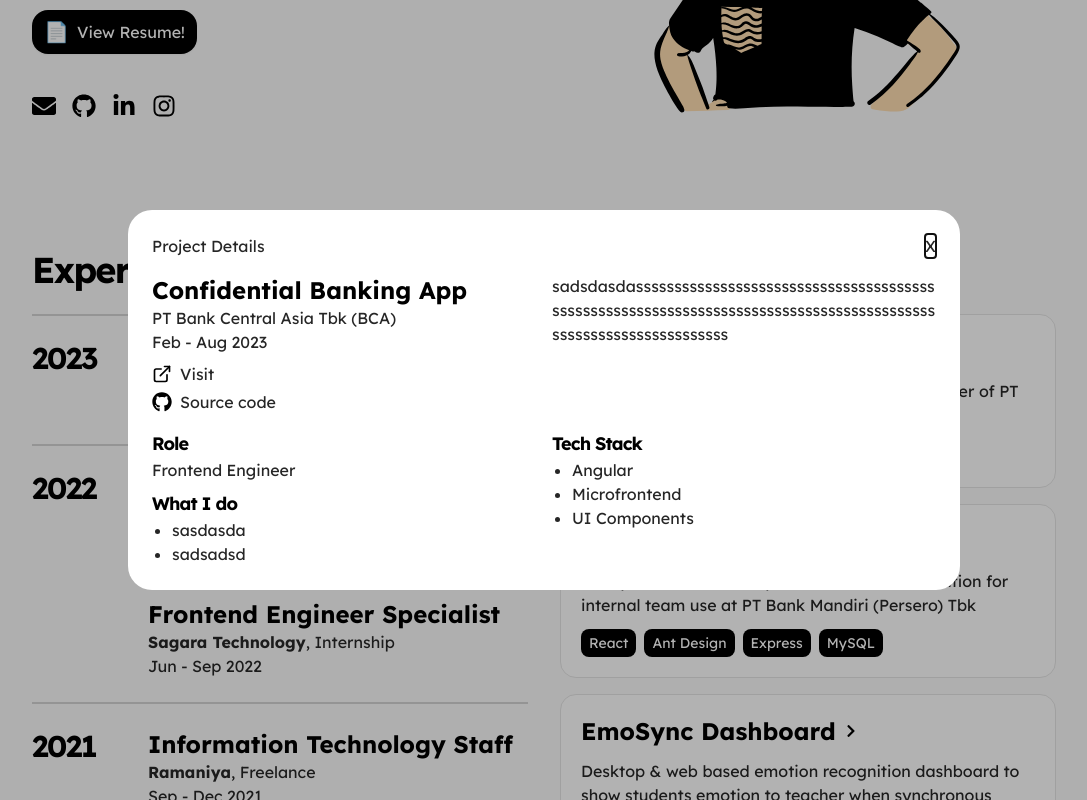
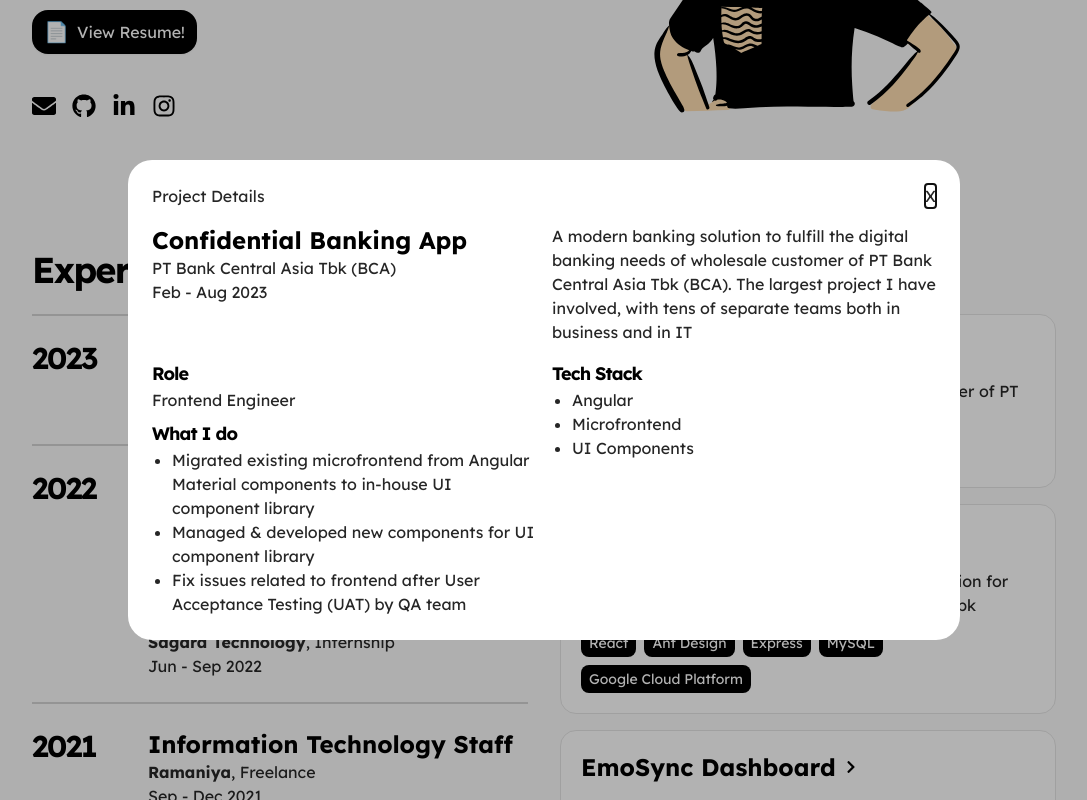
Before and after one commit to irfan44/irfannm, a Next.js app: page / in a window 1280 px wide. Both pictures are taken after a click on the element 904 px from the left and 814 px from the top of the page. Shown: the part 414-1214 px from the top of the page, without its empty margins (96-1183 px from the left). Built offline with nearby package versions, Linux system fonts and the light colour scheme.

Commit message:
content: add project details content

```diff
--- a/components/pages/home/ExperienceSummary.tsx
+++ b/components/pages/home/ExperienceSummary.tsx
@@ -1,5 +1,6 @@
 import Section from '../../layouts/Section';
 import experience from '../../../data/experience';
+import ReadMore from './ReadMore';
 
 const ExperienceSummary = () => {
   return (
@@ -33,6 +34,7 @@
             );
           })}
         </div>
+        <ReadMore url="about">View more</ReadMore>
       </Section>
     </>
   );
--- a/components/pages/home/FeaturedProject.tsx
+++ b/components/pages/home/FeaturedProject.tsx
@@ -1,6 +1,7 @@
 import Section from '../../layouts/Section';
 import projects from '../../../data/projects';
 import ProjectList from '../projects/ProjectList';
+import ReadMore from './ReadMore';
 
 const FeaturedProject = () => {
   const featuredProject = projects.filter((value) => value.isFeatured === true);
@@ -10,6 +11,7 @@
       <div className="space-y-4">
         <ProjectList projects={featuredProject} />
       </div>
+      <ReadMore url="projects">View all projects</ReadMore>
     </Section>
   );
 };
--- a/components/pages/home/ReadMore.tsx
+++ b/components/pages/home/ReadMore.tsx
@@ -1,11 +1,17 @@
 import Link from 'next/link';
 import { HiArrowNarrowRight } from 'react-icons/hi';
+import { ReactNode } from 'react';
 
-const ReadMore = () => {
+type Props = {
+  children: ReactNode;
+  url: string;
+};
+
+const ReadMore = (props: Props) => {
   return (
-    <Link href="/pages/blog" passHref>
+    <Link href={`/${props.url}`} passHref>
       <p className="mt-4 font-medium flex items-center hover:cursor-pointer hover:underline text-black dark:text-white">
-        Read all posts
+        {props.children}
         <HiArrowNarrowRight className="text-xl ml-1" />
       </p>
     </Link>
--- a/components/pages/projects/ProjectCard.tsx
+++ b/components/pages/projects/ProjectCard.tsx
@@ -18,6 +18,7 @@
   overview,
   date,
   role,
+  type,
 }: Projects) => {
   const [isOpen, setIsOpen] = useState(false);
 
@@ -55,8 +56,8 @@
         className="relative z-50"
       >
         <div className="fixed inset-0 bg-black/30" aria-hidden="true" />
-        <div className="fixed inset-0 flex items-center justify-center p-4">
-          <Dialog.Panel className="space-y-4 mx-auto w-2/3 rounded-3xl bg-white p-6 dark:bg-neutral-800">
+        <div className="fixed inset-0 flex items-center justify-center p-4 overflow-scroll md:overflow-hidden">
+          <Dialog.Panel className="space-y-4 mx-auto w-full lg:w-2/3 rounded-3xl bg-white p-6 my-4  dark:bg-neutral-800">
             {images && (
               <Image
                 src={`/assets/projects/${images[0]}`}
@@ -107,11 +108,19 @@
                   )}
                 </div>
               </div>
+              {type === 'Work' && (
                 <div>
                   <p className="break-words">{overview}</p>
                 </div>
+              )}
             </div>
             <div className="grid gap-4 grid-cols-1 md:grid-cols-2">
+              {type === 'Personal' && (
+                <div>
+                  <p className="break-words">{overview}</p>
+                </div>
+              )}
+              {type === 'Work' && (
                 <div className="space-y-2">
                   <div>
                     <h5>Role</h5>
@@ -122,11 +131,16 @@
                     <ul className="list-disc ml-5">
                       {whatIDo &&
                         whatIDo.map((value) => {
-                        return <li key={value}>{value}</li>;
+                          return (
+                            <li key={value} className="break-words">
+                              {value}
+                            </li>
+                          );
                         })}
                     </ul>
                   </div>
                 </div>
+              )}
               <div>
                 <h5>Tech Stack</h5>
                 <ul className="list-disc ml-5">
--- a/components/pages/projects/ProjectList.tsx
+++ b/components/pages/projects/ProjectList.tsx
@@ -23,6 +23,7 @@
             overview={project.overview}
             date={project.date}
             role={project.role}
+            type={project.type}
           />
         );
       })}
--- a/data/projects.ts
+++ b/data/projects.ts
@@ -9,13 +9,17 @@
     type: 'Work',
     company: 'PT Bank Central Asia Tbk (BCA)',
     techStack: ['Angular', 'Microfrontend', 'UI Components'],
-    url: 'asdasdas',
-    sourceCode: 'sdasdasd',
+    url: '',
+    sourceCode: '',
     overview:
-      'sadsdasdassssssssssssssssssssssssssssssssssssssssssssssssssssssssssssssssssssssssssssssssssssssssssssssssssssssssssssssss',
+      'A modern banking solution to fulfill the digital banking needs of wholesale customer of PT Bank Central Asia Tbk (BCA). The largest project I have involved, with tens of separate teams both in business and in IT',
     date: 'Feb - Aug 2023',
     role: 'Frontend Engineer',
-    whatIDo: ['sasdasda', 'sadsadsd'],
+    whatIDo: [
+      'Migrated existing microfrontend from Angular Material components to in-house UI component library',
+      'Managed & developed new components for UI component library',
+      'Fix issues related to frontend after User Acceptance Testing (UAT) by QA team ',
+    ],
   },
   {
     name: 'MyBatch',
@@ -26,13 +30,29 @@
     techStack: ['Angular', 'Ant Design', 'Spring Boot', 'Oracle DB'],
     url: '',
     sourceCode: '',
+    overview:
+      'An Angular based application for batch management & update data using stored procedure. Developed as an internal web application for IT team at PT Bank Central Asia with the goal of making UAT testing more efficient',
+    date: 'Jul - Aug 2023',
+    role: 'Fullstack Engineer (Angular & Spring Boot)',
+    whatIDo: [
+      'Developed & integrate new features to execute stored procedure in the Oracle DB',
+      'Implemented Ant Design for Angular from previously basic UI',
+      'Fixed UI bugs and errors',
+      'Migrated Spring Boot backend to using Oracle DB from MySQL',
+    ],
   },
   {
     name: 'irfannm.dev',
     description: 'My personal blog & website',
+    type: 'Personal',
     techStack: ['NextJS', 'TailwindCSS', 'TypeScript'],
     url: 'https://irfannm.dev',
     sourceCode: 'https://github.com/irfan44/irfannm',
+    overview:
+      'My personal website & home in the internet, also a place for me to experiment :)',
+    date: '',
+    role: 'Frontend Engineer',
+    whatIDo: ['sasdasda', 'sadsadsd'],
   },
   {
     name: 'FRFA Request Portal',
@@ -41,9 +61,26 @@
     isFeatured: true,
     type: 'Work',
     company: 'PT Bank Mandiri (Persero) Tbk',
-    techStack: ['React', 'Ant Design', 'Express', 'MySQL'],
+    techStack: [
+      'React',
+      'Ant Design',
+      'Express',
+      'MySQL',
+      'Google Cloud Platform',
+    ],
     url: '',
     sourceCode: '',
+    overview:
+      'A request ticket management portal website developed to manage FRFA request to NST team at CISO group. Part of my teams business innovation on my internship at PT Bank Mandiri (Persero) Tbk',
+    date: 'Sep - Dec 2022',
+    role: 'Fullstack Engineer (React & Express)',
+    whatIDo: [
+      'Developed React based frontend using Ant Design ',
+      'Integrate backend to frontend using REST API',
+      'Developed Express based backend REST API',
+      'Collaborated with NST team members as the user of this portal to set software requirements',
+      'Deployed the portal to a Google Cloud Platform virtual machince',
+    ],
   },
   {
     name: 'EmoSync Dashboard',
@@ -51,9 +88,21 @@
       'Desktop & web based emotion recognition dashboard to show students emotion to teacher when synchronous learning',
     isFeatured: true,
     type: 'Personal',
-    techStack: ['React', 'ElectronJS', 'Face-api.js'],
+    company: 'Thesis Project',
+    techStack: [
+      'React',
+      'ElectronJS',
+      'Face-api.js',
+      'Figma',
+      'User-Centered Design',
+    ],
     url: 'https://emoview-v2.vercel.app',
     sourceCode: 'https://github.com/irfan44/emoview',
+    overview:
+      "An emotion recognition dashboard to enable teachers to monitor students' emotion when synchronous learning. EmoSync is a continuation of previous prototype called EmoView. This app is developed as part of my bachelor degree thesis with focus on implementing User-Centered Design (UCD) design method to develop a better User Experience (UX) of the dashboard",
+    date: 'Jan - Jul 2023',
+    role: 'Frontend Engineer',
+    whatIDo: ['sasdasda', 'sadsadsd'],
   },
   {
     name: 'Literanian',
@@ -62,15 +111,27 @@
     techStack: ['React', 'Firebase', 'TypeScript'],
     isFeatured: true,
     type: 'Personal',
+    company: 'Generasi Gigih 2.0 Capstone Project',
     url: 'https://literanian.vercel.app',
     sourceCode: 'https://github.com/irfan44/literanian',
+    overview:
+      "Literanian is a digital literacy website aimed at improving users interest in reading by providing various articles and accompanied with a simple quiz to keep user engaged. Our study showed that with a total of 50 users, almost 90% of them felt an increase in interest in reading. Highly praised for it's clean & attractive UI by mentors from Tokopedia",
+    date: 'May - Jul 2022',
+    role: 'Frontend Engineer',
+    whatIDo: ['sasdasda', 'sadsadsd'],
   },
   {
     name: 'SocialTree',
     description: 'Linktree like web for my social media link sharing',
     techStack: ['React', 'Vite', 'TypeScript'],
+    type: 'Personal',
     url: 'https://socialtree-irfannm.vercel.app',
     sourceCode: 'https://github.com/irfan44/socialtree',
+    overview:
+      'A simple website to show all of my social media links. Heavily inspired by Linktree',
+    date: '',
+    role: 'Frontend Engineer',
+    whatIDo: ['sasdasda', 'sadsadsd'],
   },
   {
     name: 'Spotifie',
@@ -79,30 +140,58 @@
     techStack: ['React', 'Redux', 'TypeScript'],
     url: 'https://generasi-gigih-final.vercel.app',
     sourceCode: 'https://github.com/irfan44/spotifie',
+    type: 'Personal',
+    company: 'Generasi Gigih 2.0 Final Project',
+    overview:
+      'A simple Spotify playlist creator website, with integration to Spotify API. Built as part of Generasi Gigih 2.0 final project & one of the first project for me to use React with TypeScript',
+    date: 'April 2022',
+    role: 'Frontend Engineer',
+    whatIDo: ['sasdasda', 'sadsadsd'],
   },
   {
     name: 'Ramaniya.id',
     description:
       "Ramaniya's company website that i manage. Built using Wordpress and Divi theme.",
-    techStack: ['Wordpress'],
+    techStack: ['Wordpress', 'Divi', 'PHP'],
+    type: 'Work',
+    company: 'Ramaniya',
     url: '',
     sourceCode: '',
+    overview:
+      "Ramaniya's current company website. Built using Wordpress and Divi theme",
+    date: 'Sep - Dec 2021',
+    role: 'Wordpress Developer',
+    whatIDo: [
+      'Fixed content & information on the website to align with latest condition at the company',
+      'Maintained the deployment of Wordpress in a hosting platform',
+      'Collaborated with non IT staff to help them use Wordpress and add new contents',
+    ],
   },
-  {
-    name: 'Aksara Sunda',
-    description:
-      'Sundanese writing (aksara) learning app for android implemented using firebase to store questions data',
-    techStack: ['Java', 'Firebase'],
-    url: '',
-    sourceCode: 'https://github.com/irfan44/Aksara_sundaV2',
-  },
-  {
-    name: 'YukJahit',
-    description: 'A web application for online dressmaking service',
-    techStack: ['PHP', 'MySQL', 'HTML', 'CSS'],
-    url: '',
-    sourceCode: 'https://github.com/irfan44/UAS-Pemrograman-Web',
-  },
+  // {
+  //   name: 'Aksara Sunda',
+  //   description:
+  //     'Sundanese writing (aksara) learning app for android implemented using firebase to store questions data',
+  //   techStack: ['Java', 'Firebase'],
+  //   type: 'Personal',
+  //   url: '',
+  //   sourceCode: 'https://github.com/irfan44/Aksara_sundaV2',
+  //   overview: '',
+  //   date: 'Dec 2021 - Jan 2022',
+  //   role: 'Android Developer',
+  //   whatIDo: ['sasdasda', 'sadsadsd'],
+  // },
+  // {
+  //   name: 'YukJahit',
+  //   description: 'A web application for online dressmaking service',
+  //   techStack: ['PHP', 'MySQL', 'HTML', 'CSS'],
+  //   type: 'Personal',
+  //   url: '',
+  //   sourceCode: 'https://github.com/irfan44/UAS-Pemrograman-Web',
+  //   overview: '',
+  //   date: 'Feb - Aug 2023',
+  //   role: 'Frontend Engineer',
+  //   whatIDo: ['sasdasda', 'sadsadsd'],
+  // },
 ];
 
 export default projects;
--- a/data/resume.ts
+++ b/data/resume.ts
@@ -1,3 +1,4 @@
-const resumeURL = 'https://resume.io/r/1c8uYcXRM';
+const resumeURL =
+  'https://drive.google.com/drive/folders/1ghviy4jwjiIfl2HFX-z5pP6ItyrUpyze?usp=sharing';
 
 export { resumeURL };
--- a/pages/index.tsx
+++ b/pages/index.tsx
@@ -31,7 +31,7 @@
             <Section title="Latest Posts">
               <PostsList posts={latestPosts} />
             </Section>
-            <ReadMore />
+            <ReadMore url="blog">Read more post</ReadMore>
           </>
         )}
       </div>
--- a/pages/projects.tsx
+++ b/pages/projects.tsx
@@ -33,7 +33,7 @@
                   : 'px-3 py-1'
               }
             >
-              Work Projects
+              Work 💼
             </Tab>
             <Tab
               className={({ selected }) =>
@@ -42,7 +42,7 @@
                   : 'px-3 py-1'
               }
             >
-              Personal Projects
+              Personal 🧑‍💻
             </Tab>
           </Tab.List>
           <Tab.Panels>
```
Lines whose indentation alone changed are shown as unchanged.
